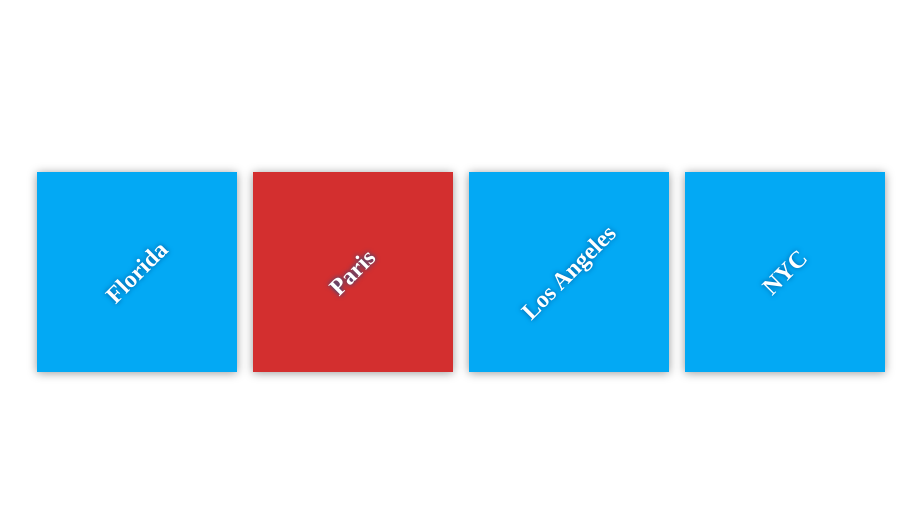
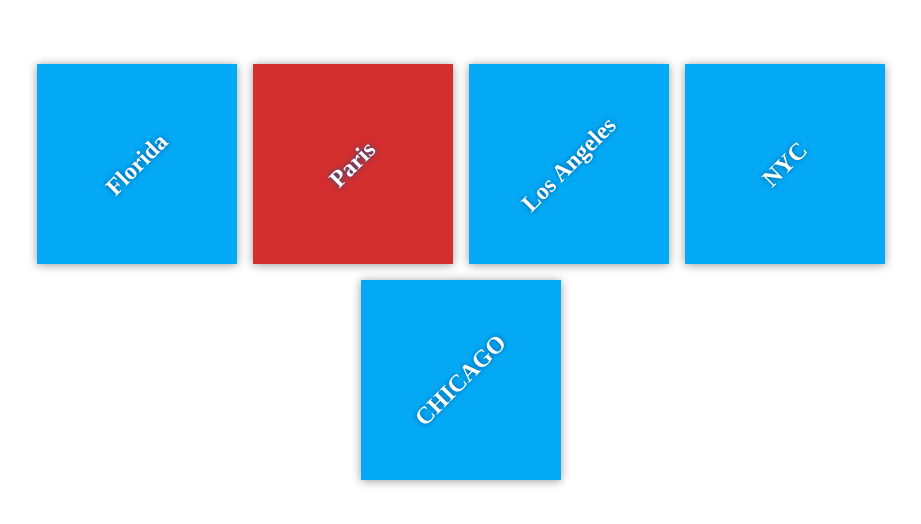
Before and after one commit to vijaykanthusa1975/my-travel-plans, a plain HTML site: page index.html in a window 1280 px wide. Shown: the part 128-652 px from the top of the page, without its empty margins (179-1100 px from the left). Drawn offline with Linux system fonts and the light colour scheme; files that its build step writes are made by us from their sources.

Commit message:
Added Chicago to Destination

```diff
--- a/index.html
+++ b/index.html
@@ -23,6 +23,9 @@
             <div class="destination" id="NYC">
                 <h2>NYC</h2>
             </div>
+            <div class="destination" id="CHICAGO">
+                <h2>CHICAGO</h2>
+            </div>
         </div>
     </div>
 
```
